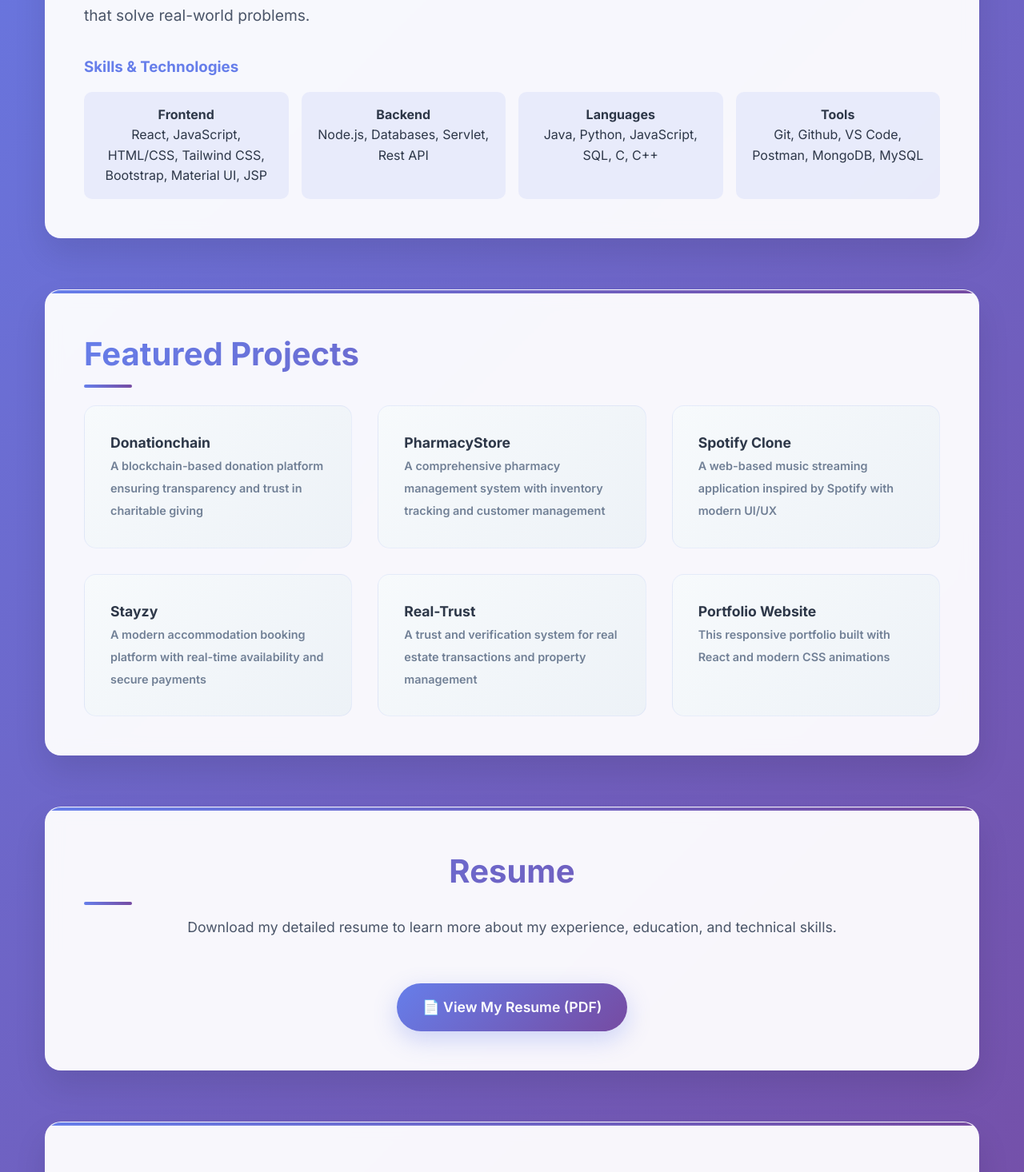
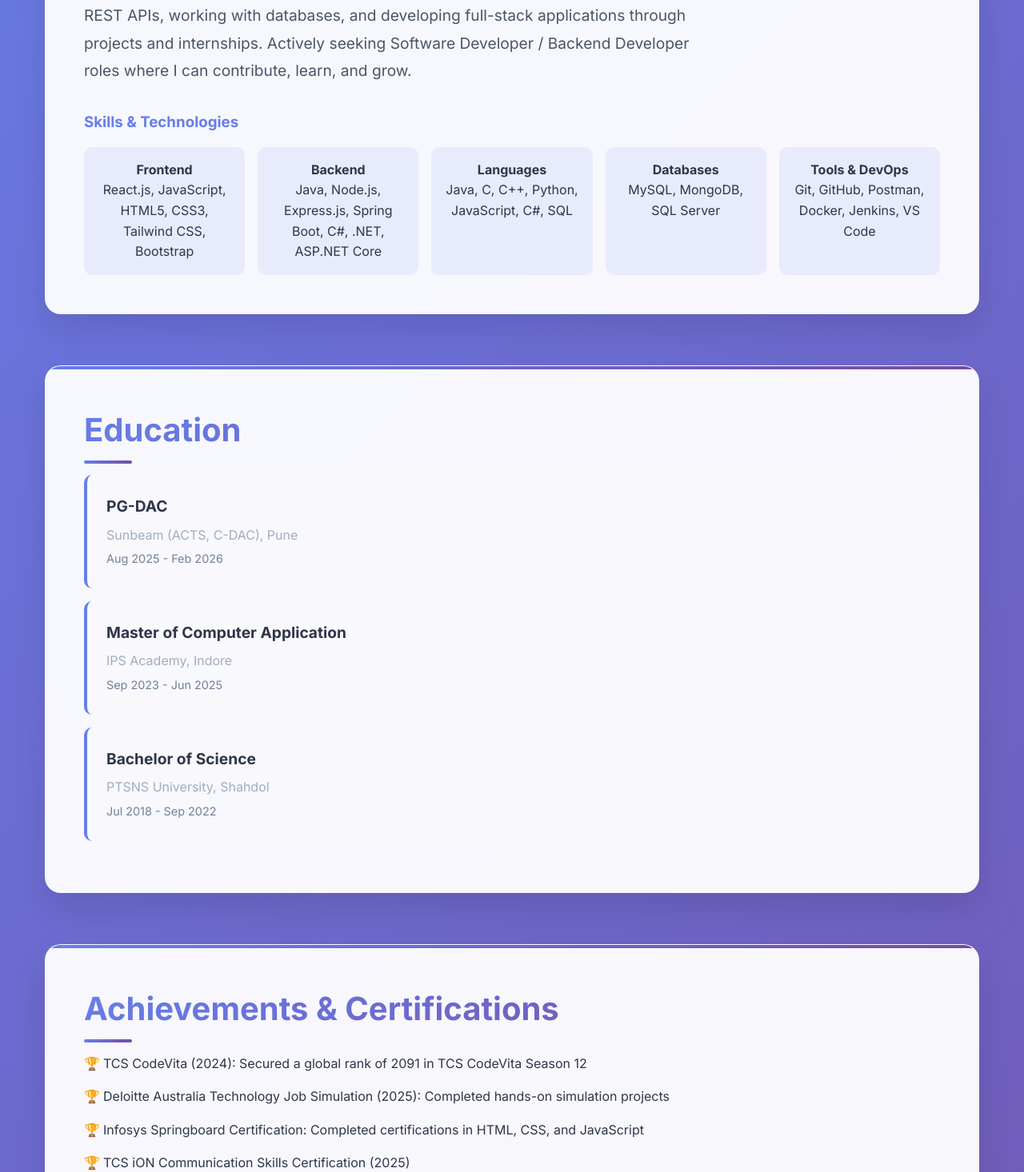
Before and after one commit to ritesh-dwivedii/ritesh-dwivedii.github.io, a React (Vite) app: page / in a window 1280 px wide. Shown: the part 740-2206 px from the top of the page at 80% size. Built offline with nearby package versions, Linux system fonts and the light colour scheme.

Commit message:
Update portfolio: components, resume, and content

```diff
--- a/src/App.jsx
+++ b/src/App.jsx
@@ -2,6 +2,8 @@ import React from 'react';
 import Header from './components/Header';
 import Home from './components/Home';
 import About from './components/About';
+import Education from './components/Education';
+import Achievements from './components/Achievements';
 import Projects from './components/Projects';
 import Resume from './components/Resume';
 import Contact from './components/Contact';
@@ -15,6 +17,8 @@ function App() {
       <main>
         <Home />
         <About />
+        <Education />
+        <Achievements />
         <Projects />
         <Resume />
         <Contact />
--- a/src/components/About.jsx
+++ b/src/components/About.jsx
@@ -4,19 +4,23 @@ const About = () => {
   const skills = [
     {
       category: "Frontend",
-      technologies: "React, JavaScript, HTML/CSS, Tailwind CSS, Bootstrap, Material UI, JSP"
+      technologies: "React.js, JavaScript, HTML5, CSS3, Tailwind CSS, Bootstrap"
     },
     {
       category: "Backend",
-      technologies: "Node.js, Databases, Servlet, Rest API"
+      technologies: "Java, Node.js, Express.js, Spring Boot, C#, .NET, ASP.NET Core"
     },
     {
       category: "Languages",
-      technologies: "Java, Python, JavaScript, SQL, C, C++"
+      technologies: "Java, C, C++, Python, JavaScript, C#, SQL"
     },
     {
-      category: "Tools",
-      technologies: "Git, Github, VS Code, Postman, MongoDB, MySQL"
+      category: "Databases",
+      technologies: "MySQL, MongoDB, SQL Server"
+    },
+    {
+      category: "Tools & DevOps",
+      technologies: "Git, GitHub, Postman, Docker, Jenkins, VS Code"
     }
   ];
 
@@ -24,8 +28,9 @@ const About = () => {
     <section id="about" className="section about">
       <h2>About Me</h2>
       <p>
-        I'm a dedicated full-stack developer with a passion for blockchain technology and modern web development.
-        I specialize in creating scalable, user-friendly applications that solve real-world problems.
+        MCA graduate with a strong foundation in backend and full-stack development. Skilled in Java, Spring Boot, C#, .NET, React.js, and database design.
+        Experienced in building REST APIs, working with databases, and developing full-stack applications through projects and internships.
+        Actively seeking Software Developer / Backend Developer roles where I can contribute, learn, and grow.
       </p>
       <div style={{ marginTop: '2rem' }}>
         <h3 style={{ color: '#667eea', marginBottom: '1rem' }}>Skills & Technologies</h3>
@@ -40,7 +45,7 @@ const About = () => {
                 textAlign: 'center'
               }}
             >
-              <strong>{skill.category}</strong><br/>
+              <strong>{skill.category}</strong><br />
               {skill.technologies}
             </div>
           ))}
--- /dev/null
+++ b/src/components/Achievements.jsx
@@ -0,0 +1,34 @@
+import React from 'react';
+
+const Achievements = () => {
+    const achievements = [
+        "TCS CodeVita (2024): Secured a global rank of 2091 in TCS CodeVita Season 12",
+        "Deloitte Australia Technology Job Simulation (2025): Completed hands-on simulation projects",
+        "Infosys Springboard Certification: Completed certifications in HTML, CSS, and JavaScript",
+        "TCS iON Communication Skills Certification (2025)"
+    ];
+
+    return (
+        <section id="achievements" className="section achievements">
+            <h2>Achievements & Certifications</h2>
+            <ul style={{ listStyleType: 'none', padding: 0 }}>
+                {achievements.map((item, index) => (
+                    <li key={index} style={{
+                        marginBottom: '1rem',
+                        paddingLeft: '1.5rem',
+                        position: 'relative'
+                    }}>
+                        <span style={{
+                            position: 'absolute',
+                            left: 0,
+                            color: '#667eea'
+                        }}>🏆</span>
+                        {item}
+                    </li>
+                ))}
+            </ul>
+        </section>
+    );
+};
+
+export default Achievements;
--- /dev/null
+++ b/src/components/Education.jsx
@@ -0,0 +1,44 @@
+import React from 'react';
+
+const Education = () => {
+    const education = [
+        {
+            degree: "PG-DAC",
+            institution: "Sunbeam (ACTS, C-DAC), Pune",
+            period: "Aug 2025 - Feb 2026"
+        },
+        {
+            degree: "Master of Computer Application",
+            institution: "IPS Academy, Indore",
+            period: "Sep 2023 - Jun 2025"
+        },
+        {
+            degree: "Bachelor of Science",
+            institution: "PTSNS University, Shahdol",
+            period: "Jul 2018 - Sep 2022"
+        }
+    ];
+
+    return (
+        <section id="education" className="section education">
+            <h2>Education</h2>
+            <div className="education-grid">
+                {education.map((edu, index) => (
+                    <div key={index} className="education-card" style={{
+                        background: 'rgba(255, 255, 255, 0.05)',
+                        padding: '1.5rem',
+                        borderRadius: '10px',
+                        marginBottom: '1rem',
+                        borderLeft: '4px solid #667eea'
+                    }}>
+                        <h3 style={{ fontSize: '1.2rem', marginBottom: '0.5rem' }}>{edu.degree}</h3>
+                        <p style={{ color: '#a0aec0', marginBottom: '0.25rem' }}>{edu.institution}</p>
+                        <span style={{ fontSize: '0.9rem', color: '#718096' }}>{edu.period}</span>
+                    </div>
+                ))}
+            </div>
+        </section>
+    );
+};
+
+export default Education;
--- a/src/components/Projects.jsx
+++ b/src/components/Projects.jsx
@@ -3,9 +3,19 @@ import React from 'react';
 const Projects = () => {
   const projects = [
     {
+      title: "Task Flow",
+      description: "Microservices-based system for managing employees and tasks with role-based access, Service Discovery, and API Gateway. Tech Stack: Spring Boot, React, MySQL.",
+      link: "https://github.com/D1-92821-Ritesh/Employee-Task-Managment-System"
+    },
+    {
       title: "Donationchain",
-      description: "A blockchain-based donation platform ensuring transparency and trust in charitable giving",
+      description: "Blockchain-based donation platform ensuring transparency and trust with an immutable ledger. Tech Stack: Express, EJS, Solidity.",
       link: "https://github.com/ritesh-dwivedii/Donationchain"
+    },
+    {
+      title: "Stayzy",
+      description: "Rental booking platform with real-time availability and secure payments. Tech Stack: Node.js, Express.js, MongoDB.",
+      link: "https://github.com/ritesh-dwivedii/stayzy"
     },
     {
       title: "PharmacyStore",
@@ -16,11 +26,6 @@ const Projects = () => {
       title: "Spotify Clone",
       description: "A web-based music streaming application inspired by Spotify with modern UI/UX",
       link: "https://github.com/ritesh-dwivedii/spotify-clone"
-    },
-    {
-      title: "Stayzy",
-      description: "A modern accommodation booking platform with real-time availability and secure payments",
-      link: "https://github.com/ritesh-dwivedii/stayzy"
     },
     {
       title: "Real-Trust",
@@ -42,7 +47,7 @@ const Projects = () => {
           <li key={index}>
             <a href={project.link} target="_blank" rel="noopener noreferrer">
               <strong>{project.title}</strong>
-              <br/>
+              <br />
               <span style={{ fontSize: '0.9rem', color: '#718096' }}>
                 {project.description}
               </span>
--- a/src/components/Resume.jsx
+++ b/src/components/Resume.jsx
@@ -7,7 +7,7 @@ const Resume = () => {
       <p style={{ marginBottom: '2rem', fontSize: '1.1rem', color: '#4a5568' }}>
         Download my detailed resume to learn more about my experience, education, and technical skills.
       </p>
-      <a href="Resume2.pdf" target="_blank" rel="noopener noreferrer" className="resume-link">
+      <a href="Ritesh_Dwivedi_Resume.pdf" target="_blank" rel="noopener noreferrer" className="resume-link">
         📄 View My Resume (PDF)
       </a>
     </section>
```
Also changed, not shown: 1 other file (tests, documents, lock files or other folders).
